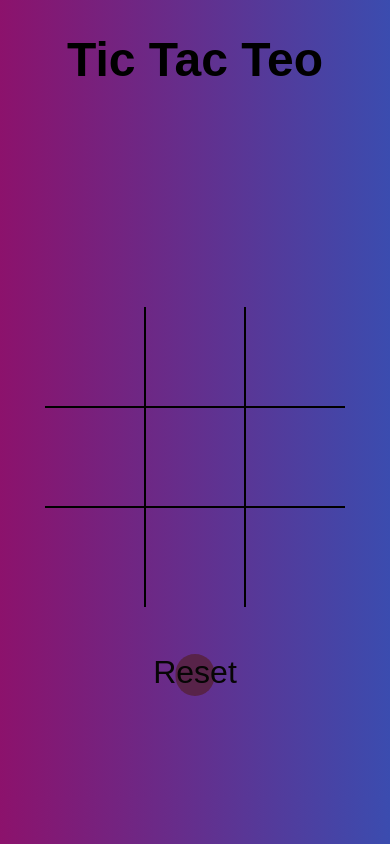
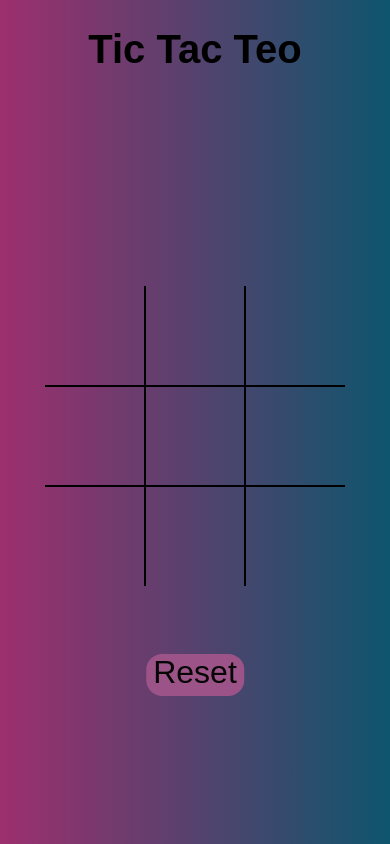
Before and after one commit to errajput/tic-tac-teo, a plain HTML site: page src/index.html in a window 390 px wide. Drawn offline with Linux system fonts and the light colour scheme.

Commit message:
make responsive

```diff
--- a/src/style.css
+++ b/src/style.css
@@ -14,8 +14,8 @@ body {
     font-family: sans-serif;
     background: linear-gradient(
         270deg,
-        rgb(59, 76, 175) 0%,
-        rgb(140, 18, 108) 100%
+        rgb(14, 85, 109) 0%,
+        rgb(157, 47, 110) 100%
     );
 }
 h1 {
@@ -46,8 +46,8 @@ h1 {
 .cell:hover {
     background: linear-gradient(
         270deg,
-        rgb(59, 76, 175) 0%,
-        rgb(140, 18, 108) 100%
+        rgb(58, 158, 224) 0%,
+        rgb(177, 51, 181) 100%
     );
 }
 
@@ -110,7 +110,7 @@ h1 {
     background: linear-gradient(
         270deg,
         rgb(140, 18, 108) 0%,
-        rgb(59, 76, 175) 100%
+        rgb(94, 115, 232) 100%
     );
 }
 .winningMessage {
@@ -135,7 +135,7 @@ button {
     height: 8vh;
     width: 16vw;
     font-size: 3rem;
-    border-radius: 3.125rem;
+    border-radius: 1.5rem;
     border: none;
     position: absolute;
     top: 70%;
@@ -149,18 +149,34 @@ button:hover {
     background-color: rgb(199, 28, 218);
 }
 #reset {
-    height: 5vh;
-    width: 10vw;
+    height: 5%;
+    width: 10%;
     display: flex;
     justify-content: center;
     font-size: 2rem;
-    border-radius: 3.125rem;
+    border-radius: 1rem;
     border: bisque;
     position: absolute;
     bottom: 15%;
     left: 50%;
     transform: translate(-50%, -50%);
     color: rgb(7, 6, 6);
-    background-color: rgb(88, 35, 73);
+    background-color: rgb(156, 83, 135);
     cursor: pointer;
 }
+@media only screen and (max-width:480px) {
+    h1{
+        text-align: center;
+        font-size: 2.5rem;
+    }
+
+}
+    @media only screen and (max-width:480px){
+
+        #reset {
+          background-color: rgb(156, 83, 135);;
+          height: 5%;
+          width: 25%;
+
+        }
+    }
```
